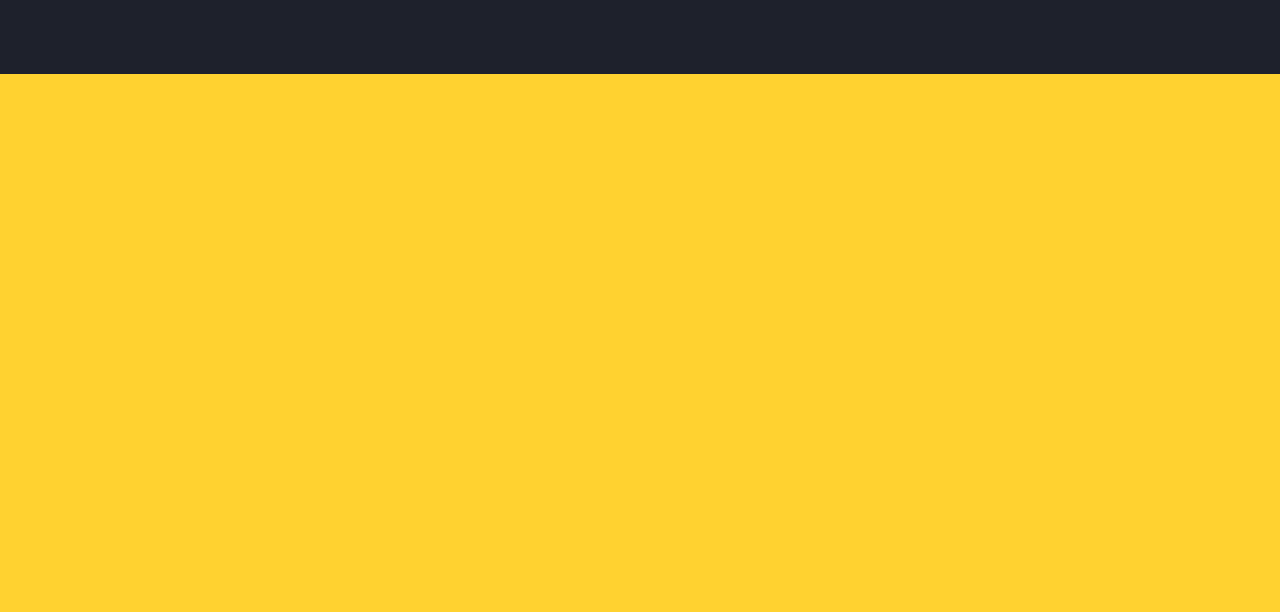
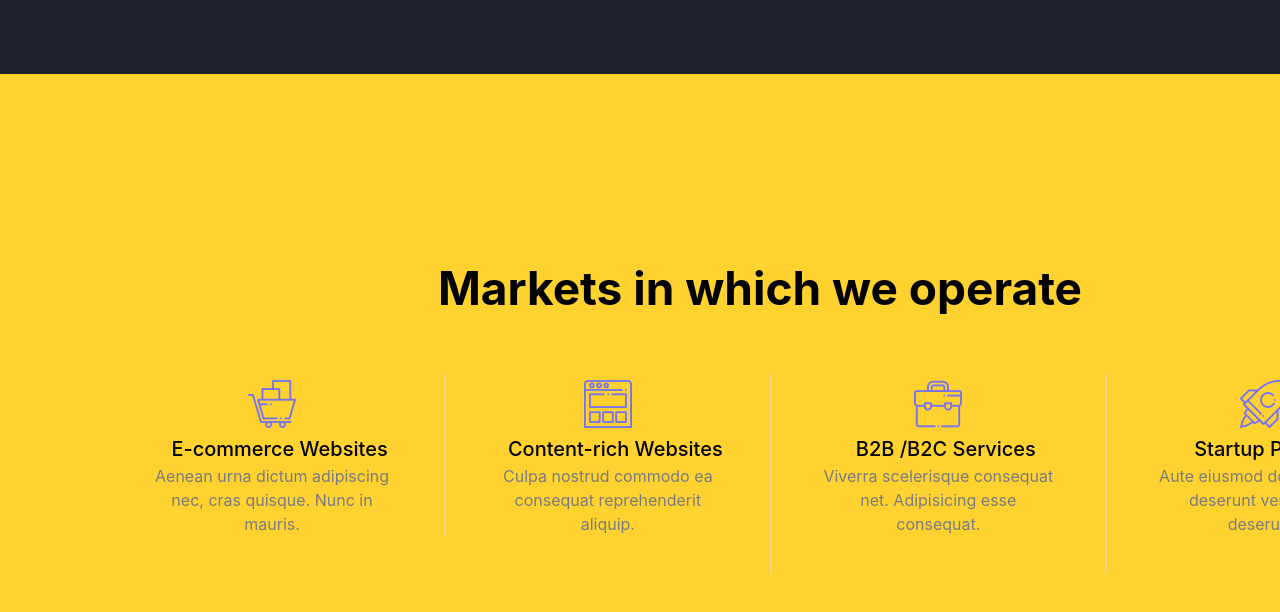
Before and after one commit to azimovahmadtj/sensitive-work, a website: page src/page2/index.html in a window 1280 px wide. Shown: the part 3755-4367 px from the top of the page. Drawn offline with nearby package versions, Linux system fonts and the light colour scheme; files that its build step writes are made by us from their sources.

Commit message:
sakshin4

```diff
--- a/src/page2/index.html
+++ b/src/page2/index.html
@@ -284,6 +284,65 @@
         </div>
 
 
+        <div
+            class="div4  lg:w-[1230px] lg:h-[282px] w-[390px] h-[500px]  m-auto lg:mt-[180px] mt-[100px] lg:flex lg:flex-col lg:justify-between lg:items-center">
+            <p class="lg:text-[46px] lg:font-bold text-[30px] font-bold text-center lg:mb-0 mb-[100px]">Markets in which
+                we operate</p>
+
+            <div class="lg:w-[1230px] lg:h-[162px] w-[100%] h-[100%] lg:overflow-visible flex overflow-scroll ">
+
+                <div
+                    class="lg:min-w-[18%] lg:h-[162px] min-w-[90%] h-[40%] lg:m-0 m-auto lg:mt-0 mt-5 flex flex-col justify-between items-center text-center lg:ml-0 ml-[20px]">
+                    <img class="w-[48px] h-[48px]  m-auto" src="./page2foto/ic-cart.png" alt="">
+
+                    <p class="text-[20px] font-[500] text-center lg:ml-[15px] lg:py-0 py-5">E-commerce Websites</p>
+
+                    <p class="text-[16px] font-[400] text-[#787A80] lg:mb-0 mb-5">Aenean urna dictum adipiscing nec,
+                        cras quisque.
+                        Nunc in mauris. </p>
+                </div>
+
+                <hr
+                    class="lg:w-[0px] lg:h-[162px] w-[0px] h-[200px] border-[1px] border-solid border-[#DADBDD80] mx-[45px] lg:mt-0 mt-[20px]">
+
+                <div
+                    class="lg:min-w-[18%] lg:h-[162px] min-w-[90%] h-[40%]  lg:m-0 m-auto lg:mt-0 mt-5 flex flex-col justify-between items-center text-center">
+                    <img class="w-[48px] h-[48px]  m-auto" src="./page2foto/ic-website.png" alt="">
+
+                    <p class="text-[20px] font-[500] text-center lg:ml-[15px] lg:py-0 py-5">Content-rich Websites</p>
+
+                    <p class="text-[16px] font-[400] text-[#787A80]">Culpa nostrud commodo ea consequat reprehenderit aliquip.  </p>
+                </div>
+
+                <hr
+                    class="w-[0px] h-[162px] w-[0px] h-[200px] border-[1px] border-solid border-[#DADBDD80] mx-[45px] lg:mt-0 mt-[20px]">
+
+                <div
+                    class="lg:min-w-[18%] lg:h-[162px] min-w-[90%] h-[40%] lg:m-0 m-auto lg:mt-0 mt-5 flex flex-col justify-between items-center text-center">
+                    <img class="w-[48px] h-[48px]  m-auto" src="./page2foto/ic-suitcase.png" alt="">
+
+                    <p class="text-[20px] font-[500] text-center lg:ml-[15px] lg:py-0 py-5">B2B /B2C Services</p>
+
+                    <p class="text-[16px] font-[400] text-[#787A80]">Viverra scelerisque consequat net. Adipisicing esse consequat. </p>
+                </div>
+
+                <hr
+                    class="w-[0px] h-[162px] w-[0px] h-[200px] border-[1px] border-solid border-[#DADBDD80] mx-[45px] lg:mt-0 mt-[20px]">
+
+                <div
+                    class="lg:min-w-[18%] lg:h-[162px] min-w-[90%] h-[40%] lg:m-0 m-auto lg:mt-0 mt-5 flex flex-col justify-between items-center text-center lg:mr-0 mr-[20px]">
+                    <img class="w-[48px] h-[48px]  m-auto" src="./page2foto/ic-startup.png" alt="">
+
+                    <p class="text-[20px] font-[500] text-center lg:ml-[15px] lg:py-0 py-5">Startup Projects</p>
+
+                    <p class="text-[16px] font-[400] text-[#787A80]">Aute eiusmod dolore dolore deserunt veniam ad deserunt. </p>
+                </div>
+
+
+            </div>
+        </div>
+
+
 
 
     </div>
```
Also changed, not shown: src/page2/page2foto/ic-cart.png (added), src/page2/page2foto/ic-startup.png (added), src/page2/page2foto/ic-suitcase.png (added), src/page2/page2foto/ic-website.png (added).
